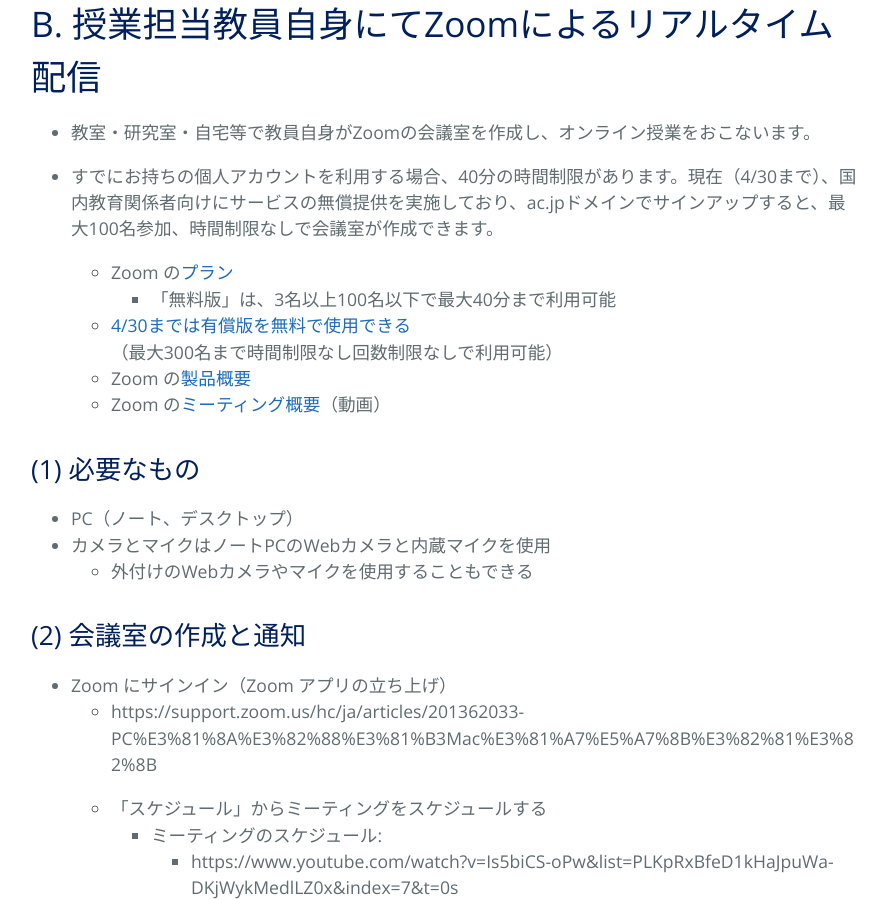
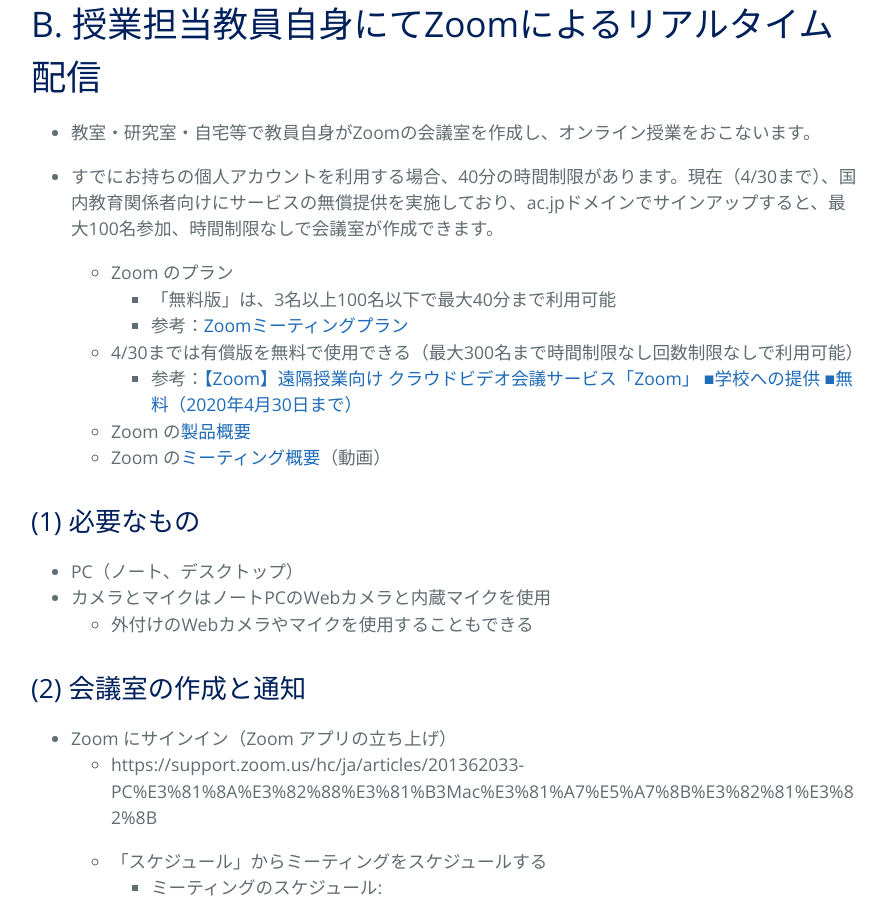
Before and after one commit to kyoto-u/online-edu, a Jekyll site: the page built from b_zoom_own.md, in a window 1280 px wide and 900 px high, scrolled down 305 px. Shown: the whole window, without its empty margins (193-1079 px from the left). Built offline with Jekyll 4.4.1, drawn with Linux system fonts in a browser that asks for light colours.

Commit message:
Update b_zoom_own.md

```diff
--- a/b_zoom_own.md
+++ b/b_zoom_own.md
@@ -7,10 +7,12 @@ title: {{ site.name }}
 - 教室・研究室・自宅等で教員自身がZoomの会議室を作成し、オンライン授業をおこないます。
 
 - すでにお持ちの個人アカウントを利用する場合、40分の時間制限があります。現在（4/30まで）、国内教育関係者向けにサービスの無償提供を実施しており、ac.jpドメインでサインアップすると、最大100名参加、時間制限なしで会議室が作成できます。
-  - Zoom の[プラン](https://zoom.us/pricing)
+  - Zoom のプラン
     - 「無料版」は、3名以上100名以下で最大40分まで利用可能
-  - [4/30までは有償版を無料で使用できる](https://www.learning-innovation.go.jp/covid_19/zoom/)（最大300名まで時間制限なし回数制限なしで利用可能）
-  - Zoom の[製品概要](https://support.zoom.us/hc/ja/articles/206618765-Zoom%E3%83%93%E3%83%87%E3%82%AA%E3%83%81%E3%83%A5%E3%83%BC%E3%83%88%E3%83%AA%E3%82%A2%E3%83%AB)
+    - 参考：[Zoomミーティングプラン](https://zoom.us/pricing)
+  - 4/30までは有償版を無料で使用できる（最大300名まで時間制限なし回数制限なしで利用可能）
+    - 参考：[【Zoom】遠隔授業向け クラウドビデオ会議サービス「Zoom」 ■学校への提供 ■無料（2020年4月30日まで）](https://www.learning-innovation.go.jp/covid_19/zoom/)
+  - Zoom の[製品概要](https://zoom.us/jp-jp/about.html)
   - Zoom の[ミーティング概要](https://zoom.us/recording/play/pjMU3AuuvYNZzM_eLTruxORZ1yHeu5UBkDHzYBbueNgZewBFqn2Ud8hXntQ9uL0x)（動画）
 
 ## (1) 必要なもの
```
